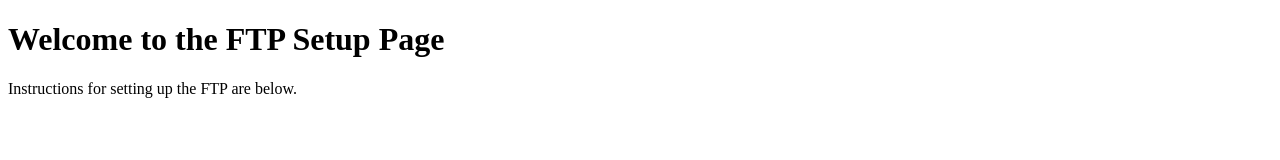
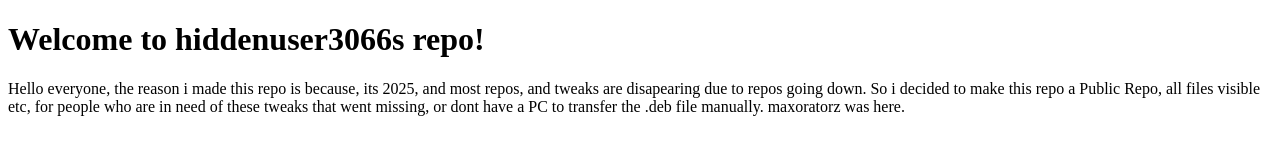
Before and after one commit to hiddenuser3066/hiddenuser3066.github.io, a plain HTML site: page index.html in a window 1280 px wide. Drawn offline with Linux system fonts and the light colour scheme.

Commit message:
Update index.html

```diff
--- a/index.html
+++ b/index.html
@@ -3,10 +3,11 @@
   <head>
     <meta charset="UTF-8">
     <meta name="viewport" content="width=device-width, initial-scale=1.0">
-    <title>Your Custom Page</title>
+    <title>Cydia Repo</title>
   </head>
   <body>
-    <h1>Welcome to the FTP Setup Page</h1>
-    <p>Instructions for setting up the FTP are below.</p>
+    <h1>Welcome to hiddenuser3066s repo!</h1>
+    <p>Hello everyone, the reason i made this repo is because, its 2025, and most repos, and tweaks are disapearing due to repos going down. So i decided to make this repo a Public Repo, all files visible etc, for people who are in need of these tweaks that went missing, or dont have a PC to transfer the .deb file manually. maxoratorz was here.
+    </p>
   </body>
 </html>
```
